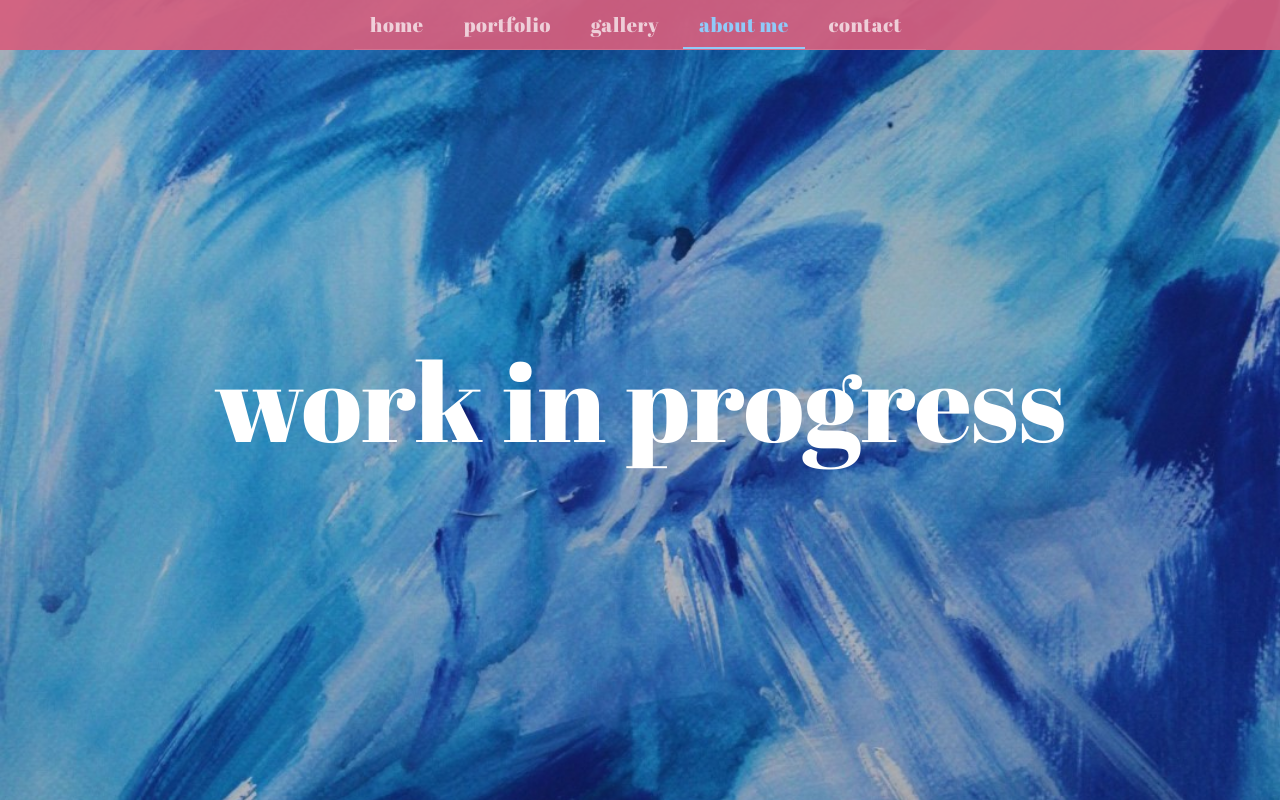
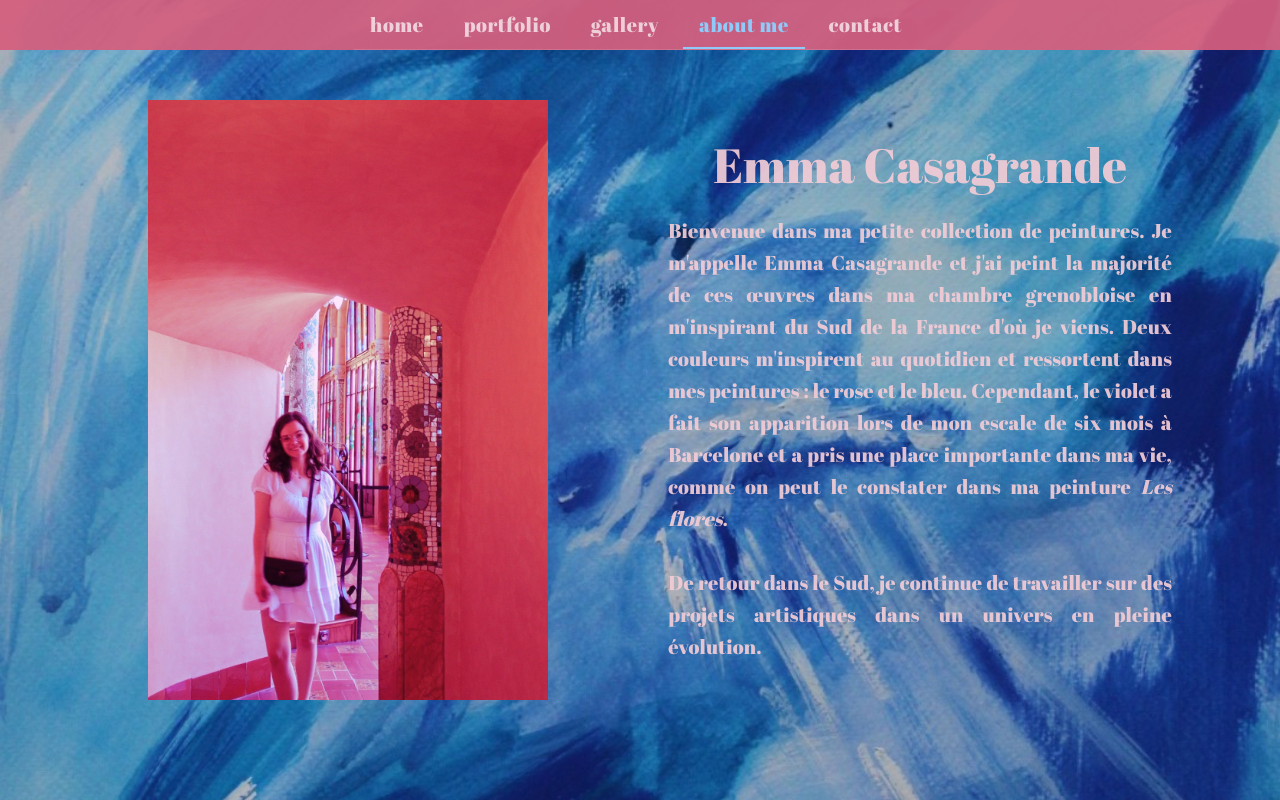
Before and after one commit to egonin/art-portfolio, a React (Create React App) app: page / in a window 1280 px wide. Both pictures are taken after a click on the tab "about me". Built offline with nearby package versions, Linux system fonts and the light colour scheme.

Commit message:
V1 Page "about me"

```diff
--- a/src/components/AboutMe.jsx
+++ b/src/components/AboutMe.jsx
@@ -1,12 +1,26 @@
 import React from "react";
+import { Box, Typography } from "@mui/material";
 import "./home.css";
 
 function AboutMe({ selectedView }) {
 
     return (
     <div className="background-container">
-        <div className="abril-fatface-regular" style={{ color: 'white', fontSize: '110px' }}>
-            work in progress</div>
+        <Box flexGrow={1} display="flex" sx={{ width: '80%' }} flexDirection={"row"} alignItems={"center"} alignSelf={"center"} marginLeft={5}>
+        <img
+        src={"../data/aboutMe.jpg"}
+        style={{ width: 'auto', height: '75vh', objectFit: 'contain' }}
+        />
+        <Box flexGrow={1} display="flex" sx={{ width: '80%' }} flexDirection={"column"} alignItems={"center"} alignSelf={"top"} marginLeft={15}>
+
+            <Typography variant="h3" fontFamily={"Abril FatFace"} color="rgba(241, 203, 213, 0.929)" textAlign={"center"}>Emma Casagrande</Typography>
+            <br/>
+            <Typography variant="h6" fontFamily={"Abril FatFace"} color="rgba(241, 203, 213, 0.929)" textAlign={"justify"}>Bienvenue dans ma petite collection de peintures. Je m'appelle Emma Casagrande et j'ai peint la majorité de ces œuvres dans ma chambre grenobloise en m'inspirant du Sud de la France d'où je viens.
+                Deux couleurs m'inspirent au quotidien et ressortent dans mes peintures : le rose et le bleu. Cependant, le violet a fait son apparition lors de mon escale de six mois à Barcelone et a pris une place importante dans ma vie, comme on peut le constater dans ma peinture <i>Les flores</i>.
+                <br/><br/>
+                De retour dans le Sud, je continue de travailler sur des projets artistiques dans un univers en pleine évolution.
+            </Typography>
+        </Box></Box>
   </div>
 )
 }
--- a/src/components/Home.jsx
+++ b/src/components/Home.jsx
@@ -9,7 +9,7 @@ function Home({ selectedView }) {
         <div className="abril-fatface-regular" style={{ color: 'white', fontSize: '110px' }}>
             Emma Casagrande</div>
             <div className="abril-fatface-regular" style={{ color: 'white', fontSize: '60px' }}>
-            peintures</div>
+            <i>peintures</i></div>
   </div>
 )
 }
```
Also changed, not shown: public/data/aboutMe.jpg (added), src/data/aboutMe.jpg (added).
